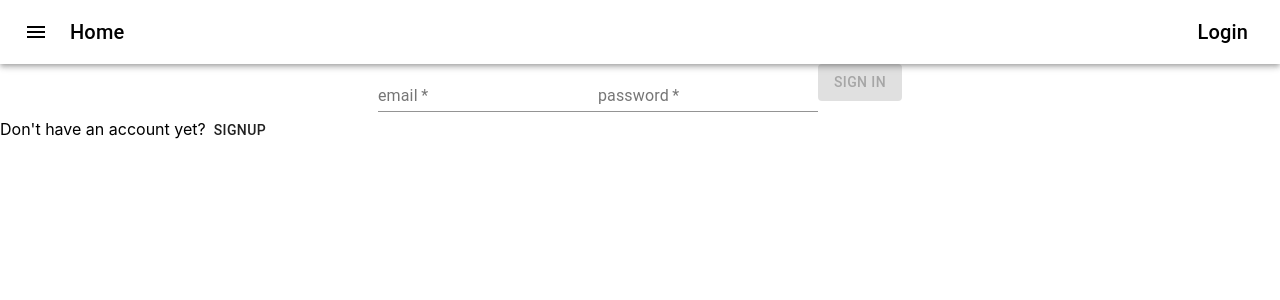
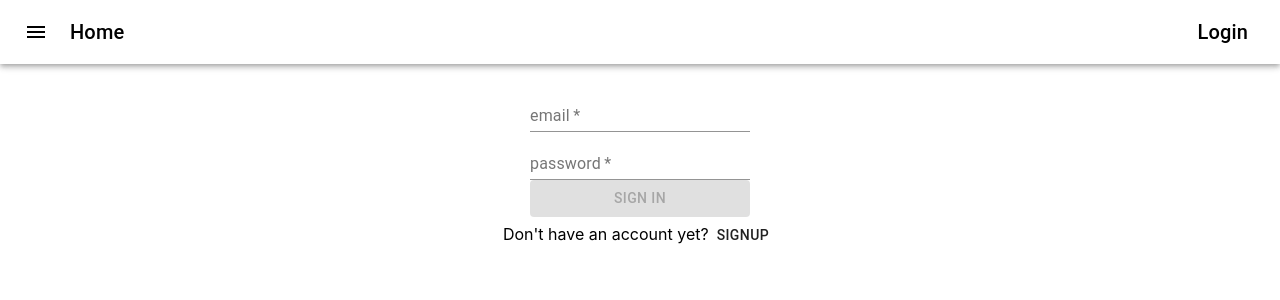
Before and after one commit to JasonSujaya/ecol-frontend, a React (Create React App) app: page /login in a window 1280 px wide. Shown: the top 300 px of the page. Built offline with nearby package versions, Linux system fonts and the light colour scheme.

Commit message:
Styled login/sign up component

```diff
--- a/src/Components/Authentication/AuthenticationView.js
+++ b/src/Components/Authentication/AuthenticationView.js
@@ -4,6 +4,7 @@ import SignUpForm from "./SignUpForm";
 import Button from "@material-ui/core/Button";
 import { storeTokenId } from "./authentication.js";
 import { withRouter } from "react-router";
+import "./authentication.css";
 
 class AuthenticationView extends React.Component {
   constructor(props) {
@@ -14,7 +15,7 @@ class AuthenticationView extends React.Component {
   showAuthDisplay = () => {
     if (this.state.display == "LogIn") {
       return (
-        <div>
+        <div className="authenticationContainer">
           <LoginForm
             id="loginForm"
             onSuccess={this.onSuccesfullAuthentication}
@@ -33,7 +34,7 @@ class AuthenticationView extends React.Component {
       );
     } else if (this.state.display == "SignUp") {
       return (
-        <div>
+        <div className="authenticationContainer">
           <SignUpForm
             id="signUpForm"
             onSuccess={this.onSuccesfullAuthentication}
--- a/src/Components/Authentication/LoginForm.js
+++ b/src/Components/Authentication/LoginForm.js
@@ -3,7 +3,7 @@ import TextField from "@material-ui/core/TextField";
 import Grid from "@material-ui/core/Grid";
 import Button from "@material-ui/core/Button";
 import { login, formsNotEmpty } from "./authentication.js";
-
+import "./authentication.css";
 class LoginForm extends React.Component {
   constructor(props) {
     super(props);
@@ -43,7 +43,7 @@ class LoginForm extends React.Component {
     return (
       <Grid container direction="column" justify="center" alignItems="center">
         <form noValidate autoComplete="off">
-          <div>
+          <div className="formContainer">
             <TextField
               required
               id="standard-required"
--- a/src/Components/Authentication/SignUpForm.js
+++ b/src/Components/Authentication/SignUpForm.js
@@ -3,6 +3,8 @@ import TextField from "@material-ui/core/TextField";
 import Grid from "@material-ui/core/Grid";
 import Box from "@material-ui/core/Box";
 import Button from "@material-ui/core/Button";
+import "./authentication.css";
+
 import {
   signUp,
   login,
@@ -95,7 +97,7 @@ class SignUpForm extends React.Component {
     return (
       <Grid container direction="column" justify="center" alignItems="center">
         <form noValidate autoComplete="off">
-          <div>
+          <div className="formContainer">
             <TextField
               required
               className="emailInput"
--- /dev/null
+++ b/src/Components/Authentication/authentication.css
@@ -0,0 +1,13 @@
+.formContainer {
+    display: flex;
+    flex-wrap: wrap;
+    flex-direction: column;
+}
+
+.authenticationContainer{
+    display: flex;
+    flex-direction: column;
+    align-items: center;
+    justify-content: center;
+    margin-top: 20px;
+}
```
